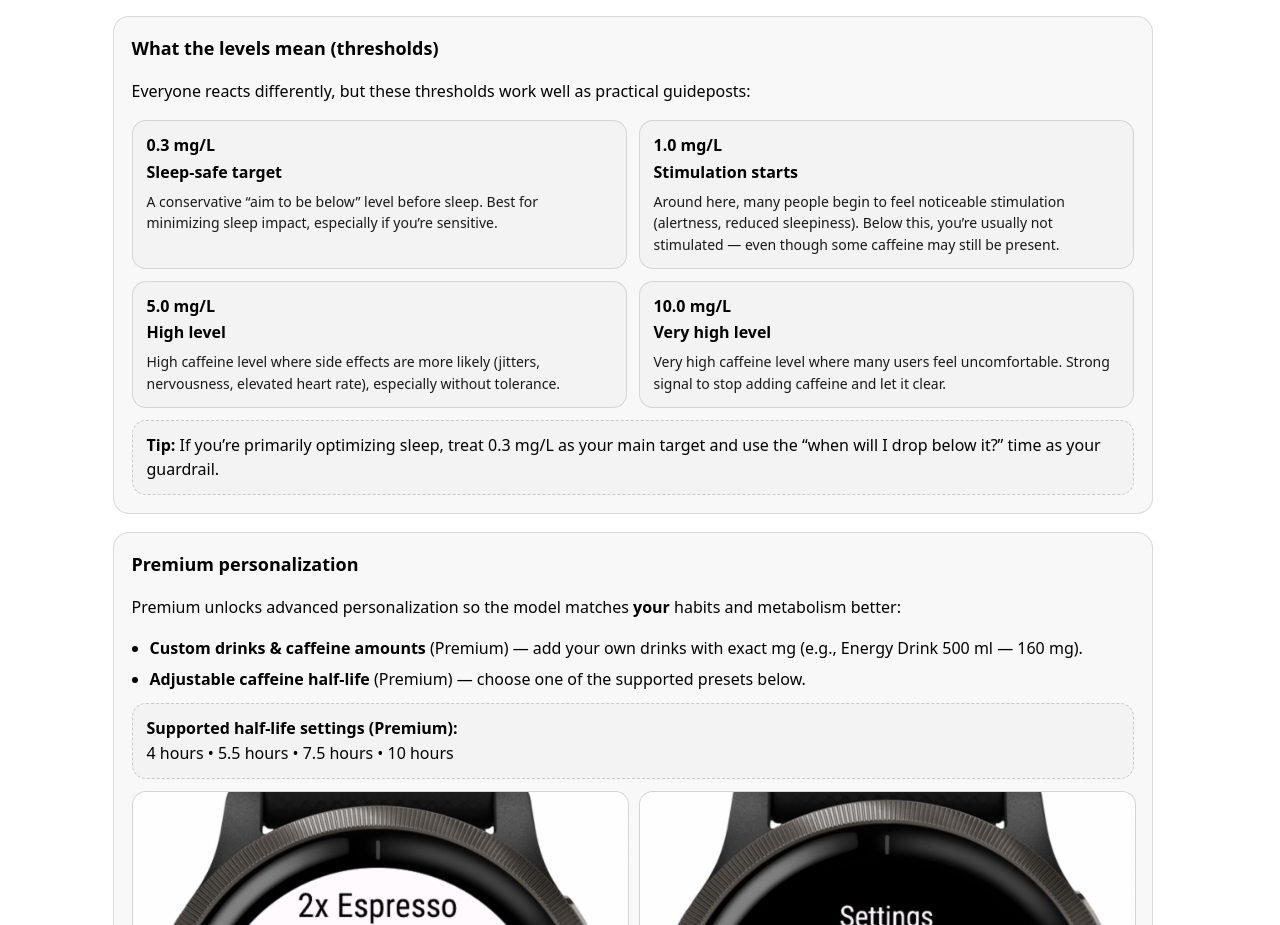
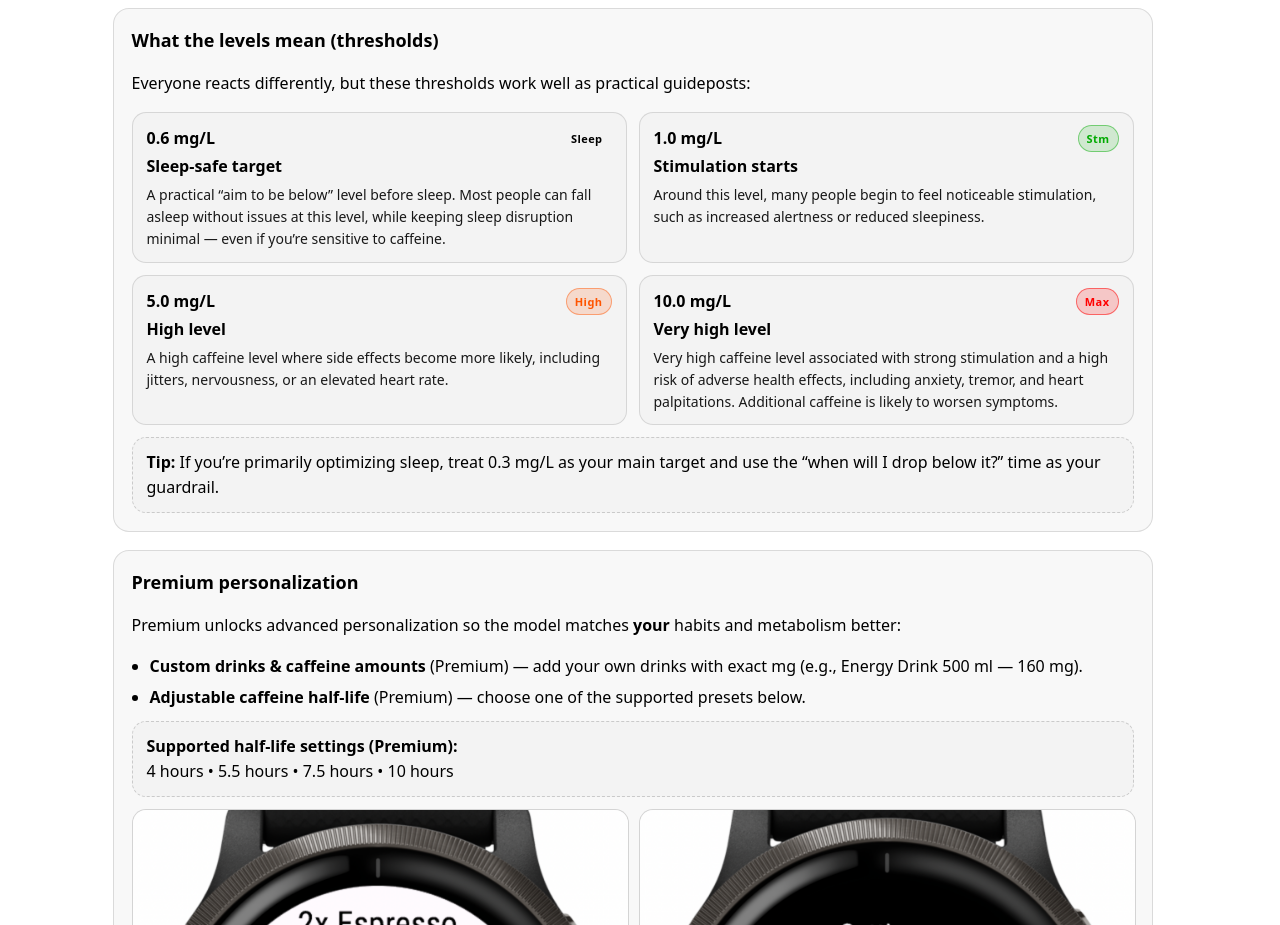
Before and after one commit to obozek/CaffeineTrackerAppWeb, a plain HTML site: page how-it-works.html in a window 1280 px wide. Shown: the part 1213-2138 px from the top of the page. Drawn offline with Linux system fonts and the light colour scheme.

Commit message:
Improved pictures and descriptions

```diff
--- a/assets/how-it-works.css
+++ b/assets/how-it-works.css
@@ -63,3 +63,20 @@
 .hw-section p {
     margin: 10px 0;
 }
+
+/* Threshold header row */
+.trow {
+    display: flex;
+    align-items: center;
+    justify-content: space-between;
+}
+
+/* Small label used in graph + legend */
+.tbadge {
+    font-size: 11px;
+    font-weight: 800;
+    letter-spacing: .04em;
+    padding: 4px 8px;
+    border-radius: 999px;
+    border: 1px solid transparent;
+}
--- a/assets/site.css
+++ b/assets/site.css
@@ -154,3 +154,40 @@ footer {
     opacity: .85;
     margin-top: 8px;
 }
+/* =========================================================
+   Caffeine levels – shared color definitions
+   ========================================================= */
+
+:root {
+    --lvl-stm: #00AA00;   /* Garmin green */
+    --lvl-high: #FF5500;  /* Garmin orange */
+    --lvl-max: #FF0000;   /* Garmin red */
+}
+
+/* Inline level highlights (text) */
+.lvl.sleep {
+    color: inherit;
+    opacity: .85;
+}
+.lvl.stm { color: var(--lvl-stm); }
+.lvl.high { color: var(--lvl-high); }
+.lvl.max { color: var(--lvl-max); }
+
+/* Threshold badges (used on how-it-works) */
+.tbadge.stm {
+    color: var(--lvl-stm);
+    background: rgba(0,170,0,.14);
+    border-color: rgba(0,170,0,.45);
+}
+
+.tbadge.high {
+    color: var(--lvl-high);
+    background: rgba(255,85,0,.16);
+    border-color: rgba(255,85,0,.45);
+}
+
+.tbadge.max {
+    color: var(--lvl-max);
+    background: rgba(255,0,0,.18);
+    border-color: rgba(255,0,0,.50);
+}
--- a/how-it-works.html
+++ b/how-it-works.html
@@ -99,36 +99,47 @@
         </p>
 
         <div class="thresholds">
-            <div class="tbox">
-                <div class="tvalue">0.3 mg/L</div>
+            <div class="tbox sleep">
+                <div class="trow">
+                    <div class="tvalue">0.6 mg/L</div>
+                    <div class="tbadge green">Sleep</div>
+                </div>
                 <div class="tname">Sleep-safe target</div>
                 <div class="tdesc">
-                    A conservative “aim to be below” level before sleep. Best for minimizing sleep impact, especially if you’re sensitive.
+                    A practical “aim to be below” level before sleep. Most people can fall asleep without issues at this level, while keeping sleep disruption minimal — even if you’re sensitive to caffeine.
                 </div>
             </div>
 
-            <div class="tbox">
-                <div class="tvalue">1.0 mg/L</div>
+            <div class="tbox stim">
+                <div class="trow">
+                    <div class="tvalue">1.0 mg/L</div>
+                    <div class="tbadge stm">Stm</div>
+                </div>
                 <div class="tname">Stimulation starts</div>
                 <div class="tdesc">
-                    Around here, many people begin to feel noticeable stimulation (alertness, reduced sleepiness).
-                    Below this, you’re usually not stimulated — even though some caffeine may still be present.
+                    Around this level, many people begin to feel noticeable stimulation, such as increased alertness or reduced sleepiness.
                 </div>
             </div>
 
-            <div class="tbox">
-                <div class="tvalue">5.0 mg/L</div>
+            <div class="tbox high">
+                <div class="trow">
+                    <div class="tvalue">5.0 mg/L</div>
+                    <div class="tbadge high">High</div>
+                </div>
                 <div class="tname">High level</div>
                 <div class="tdesc">
-                    High caffeine level where side effects are more likely (jitters, nervousness, elevated heart rate), especially without tolerance.
+                    A high caffeine level where side effects become more likely, including jitters, nervousness, or an elevated heart rate.
                 </div>
             </div>
 
-            <div class="tbox">
-                <div class="tvalue">10.0 mg/L</div>
+            <div class="tbox max">
+                <div class="trow">
+                    <div class="tvalue">10.0 mg/L</div>
+                    <div class="tbadge max">Max</div>
+                </div>
                 <div class="tname">Very high level</div>
                 <div class="tdesc">
-                    Very high caffeine level where many users feel uncomfortable. Strong signal to stop adding caffeine and let it clear.
+                    Very high caffeine level associated with strong stimulation and a high risk of adverse health effects, including anxiety, tremor, and heart palpitations. Additional caffeine is likely to worsen symptoms.
                 </div>
             </div>
         </div>
```
Also changed, not shown: index.html (+13 -8 lines), assets/GraphDetail-old.png (added), assets/GraphDetail.png, assets/WidgetDetail-old.png (added), 1 other file.
